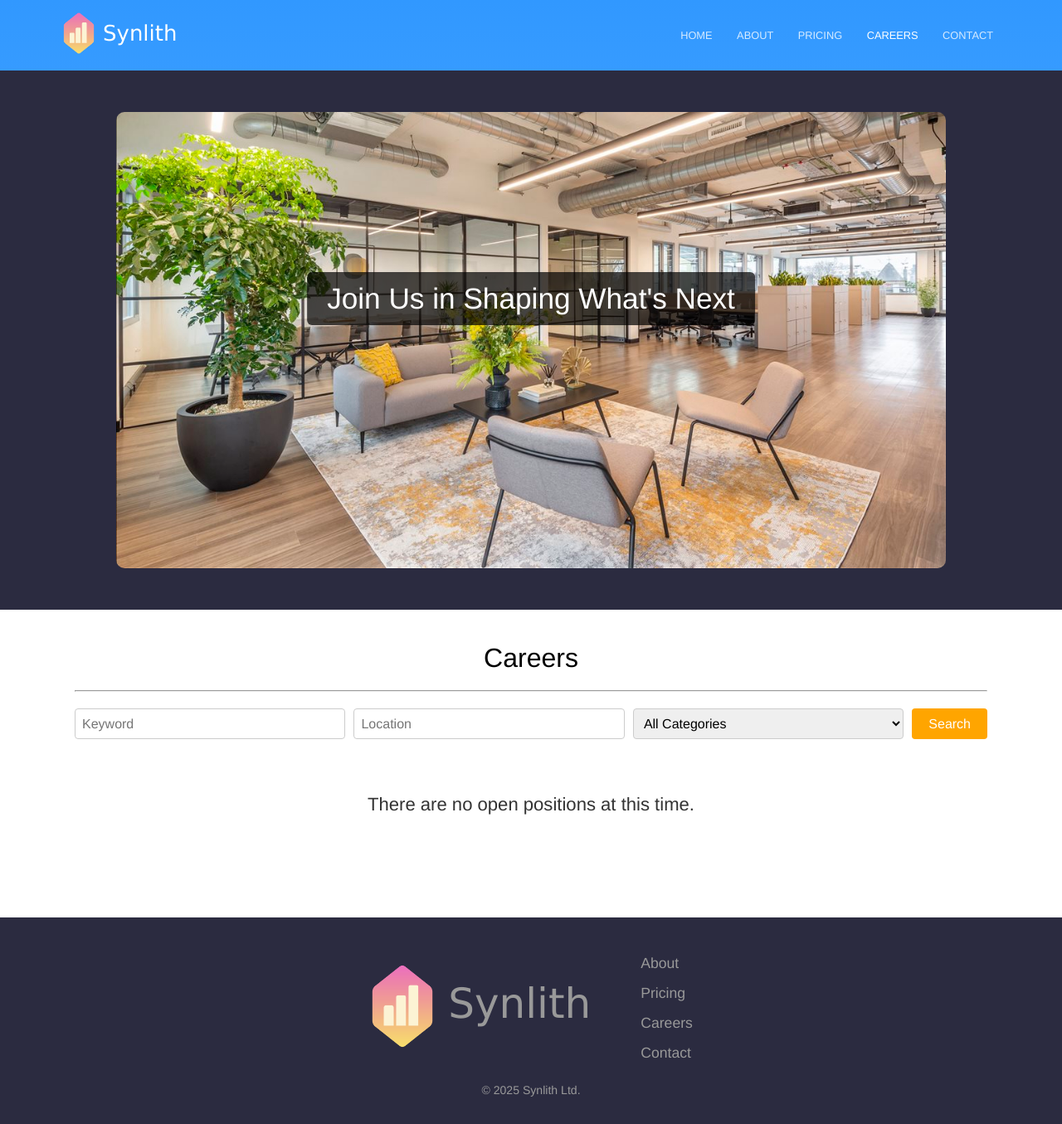
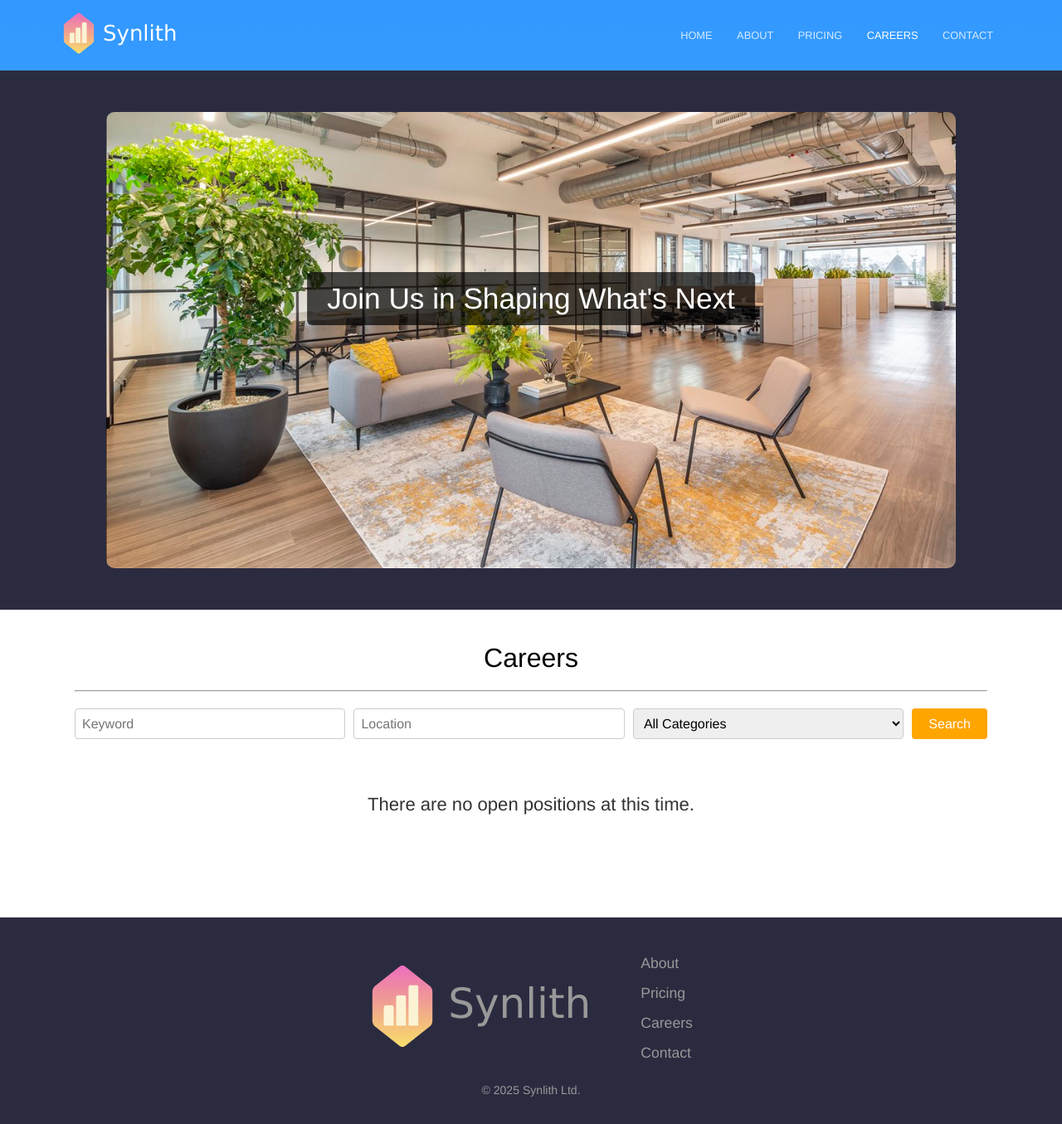
Before and after one commit to derpyjim/PRSyn, a Jekyll site: the page built from careers.html, in a window 1280 px wide. Shown: the whole page at 83% size. Built offline with Jekyll 4.4.1, drawn with Linux system fonts in a browser that asks for light colours.

Commit message:
Update layout.scss

```diff
--- a/_sass/layout.scss
+++ b/_sass/layout.scss
@@ -300,7 +300,7 @@ blockquote:after {
 .office-image {
     display: block;
     margin: 50px auto;
-    width: 1000px;
+    width: 80%;
     height: 550px;
     border-radius: 10px;
     object-position: center bottom;
```
